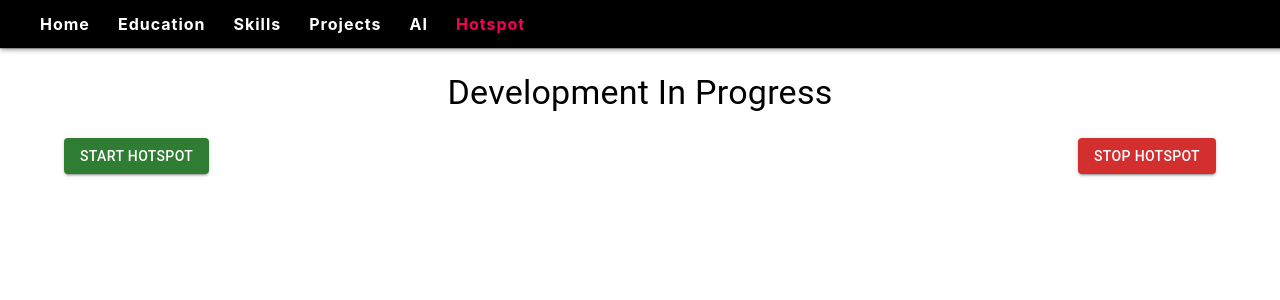
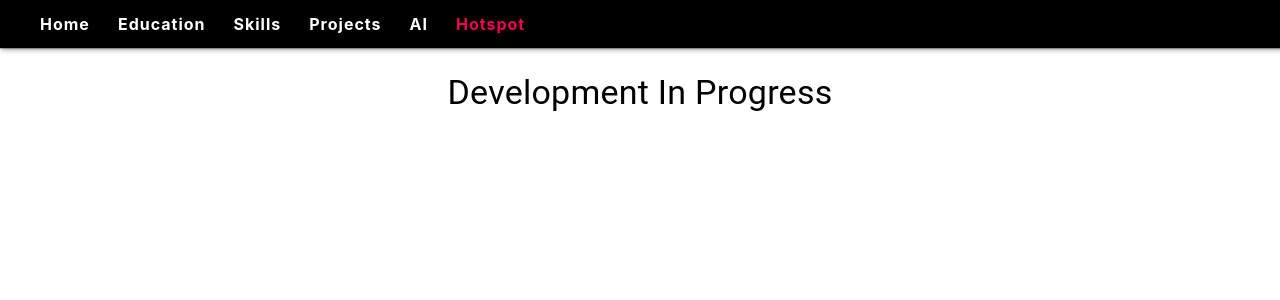
Before and after one commit to ginilmathew/portfolioWeb, a React (Create React App) app: page /home/wifiHotspot in a window 1280 px wide. Shown: the top 300 px of the page. Built offline with nearby package versions, Linux system fonts and the light colour scheme.

Commit message:
Update WifiScreen.jsx
comment button

```diff
--- a/src/screens/WifiScreen.jsx
+++ b/src/screens/WifiScreen.jsx
@@ -133,7 +133,7 @@ const Wificreen = () => {
             </Grid>
           </Grid>
         </Box> */}
-        <Box mt={ 3 } display="flex" justifyContent="space-between">
+{/*         <Box mt={ 3 } display="flex" justifyContent="space-between">
           <Button
             variant="contained"
             color="success"
@@ -148,7 +148,7 @@ const Wificreen = () => {
           >
             Stop Hotspot
           </Button>
-        </Box>
+        </Box> */}
       </Container>
 
     </Box>
```
